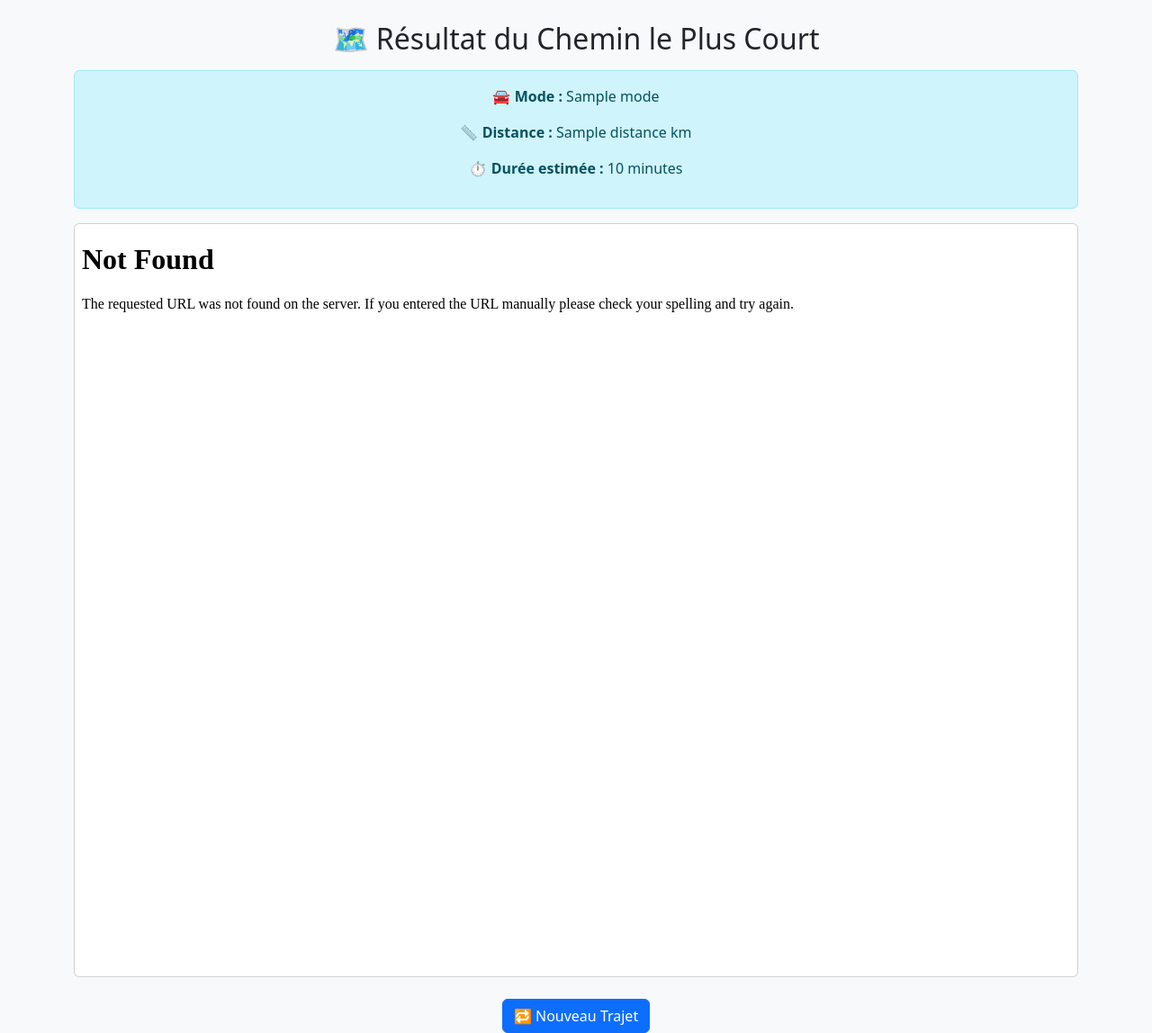
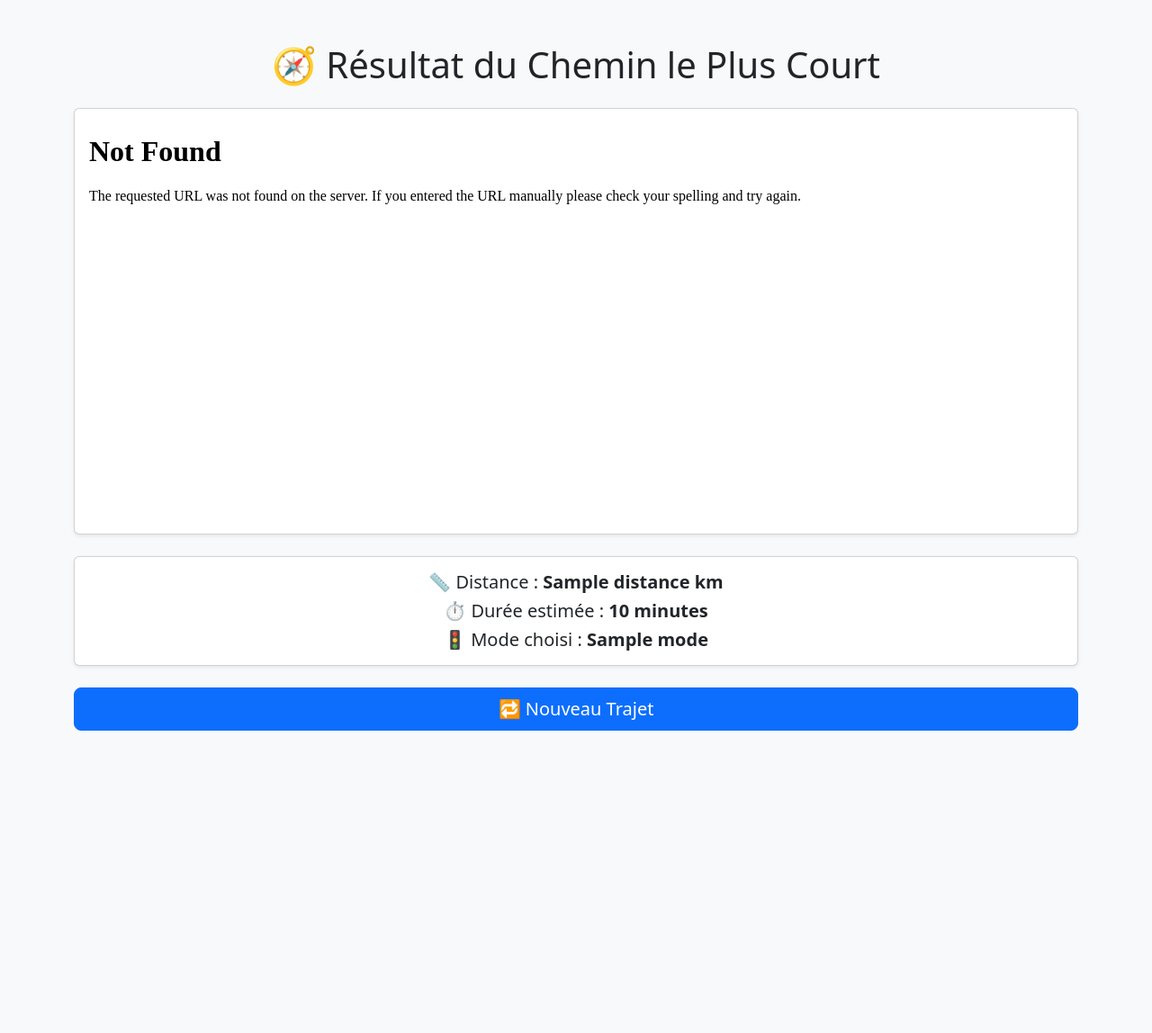
Before and after one commit to ZakariaRochdi/chemin-casablanca, a Flask app: template templates/result.html in a window 1280 px wide. Shown: the whole page at 90% size. After the commit the page ends 812 px from the top, so only its background shows below. Run offline with Flask 3, Linux system fonts and the light colour scheme; the template is opened without the code that fills it: most values are stand-ins (such as "Sample title", 1, 10 or a date in 2020).

Commit message:
Update result.html

```diff
--- a/templates/result.html
+++ b/templates/result.html
@@ -2,29 +2,34 @@
 <html lang="fr">
 <head>
     <meta charset="UTF-8">
-    <title>Résultat du trajet</title>
-    <meta name="viewport" content="width=device-width, initial-scale=1">
+    <title>Résultat du Chemin le Plus Court</title>
     <link href="https://cdn.jsdelivr.net/npm/bootstrap@5.3.3/dist/css/bootstrap.min.css" rel="stylesheet">
 </head>
 <body class="bg-light">
 
-<div class="container mt-4">
-    <h2 class="text-center mb-3">🗺️ Résultat du Chemin le Plus Court</h2>
+<div class="container mt-5 text-center">
+    <h1 class="mb-4">🧭 Résultat du Chemin le Plus Court</h1>
 
-    <div class="alert alert-info text-center">
-        <p><strong>🚘 Mode :</strong> {{ mode }}</p>
-        <p><strong>📏 Distance :</strong> {{ distance }} km</p>
-        <p><strong>⏱️ Durée estimée :</strong> {{ duree }} minutes</p>
-    </div>
-
-    <div class="card mb-4">
-        <div class="ratio ratio-4x3">
-            <iframe src="{{ url_for('static', filename='chemin.html') }}" title="Carte" allowfullscreen style="border: none;"></iframe>
+    <!-- 📍 Carte -->
+    <div class="card shadow-sm mb-4">
+        <div class="card-body p-2">
+            <iframe src="{{ url_for('static', filename='chemin.html') }}"
+                    width="100%" height="450px" frameborder="0"></iframe>
         </div>
     </div>
 
-    <div class="text-center">
-        <a href="/" class="btn btn-primary">🔁 Nouveau Trajet</a>
+    <!-- ℹ️ Détails -->
+    <div class="card p-3 mb-4 shadow-sm bg-white">
+        <h5 class="mb-2">📏 Distance : <strong>{{ distance }} km</strong></h5>
+        <h5 class="mb-2">⏱️ Durée estimée : <strong>{{ duree }} minutes</strong></h5>
+        <h5 class="mb-0">🚦 Mode choisi : <strong>{{ mode }}</strong></h5>
+    </div>
+
+    <!-- 🔁 Bouton retour -->
+    <div class="text-center mt-4 mb-5">
+        <a href="/" class="btn btn-primary btn-lg w-100">
+            🔁 Nouveau Trajet
+        </a>
     </div>
 </div>
 
```
